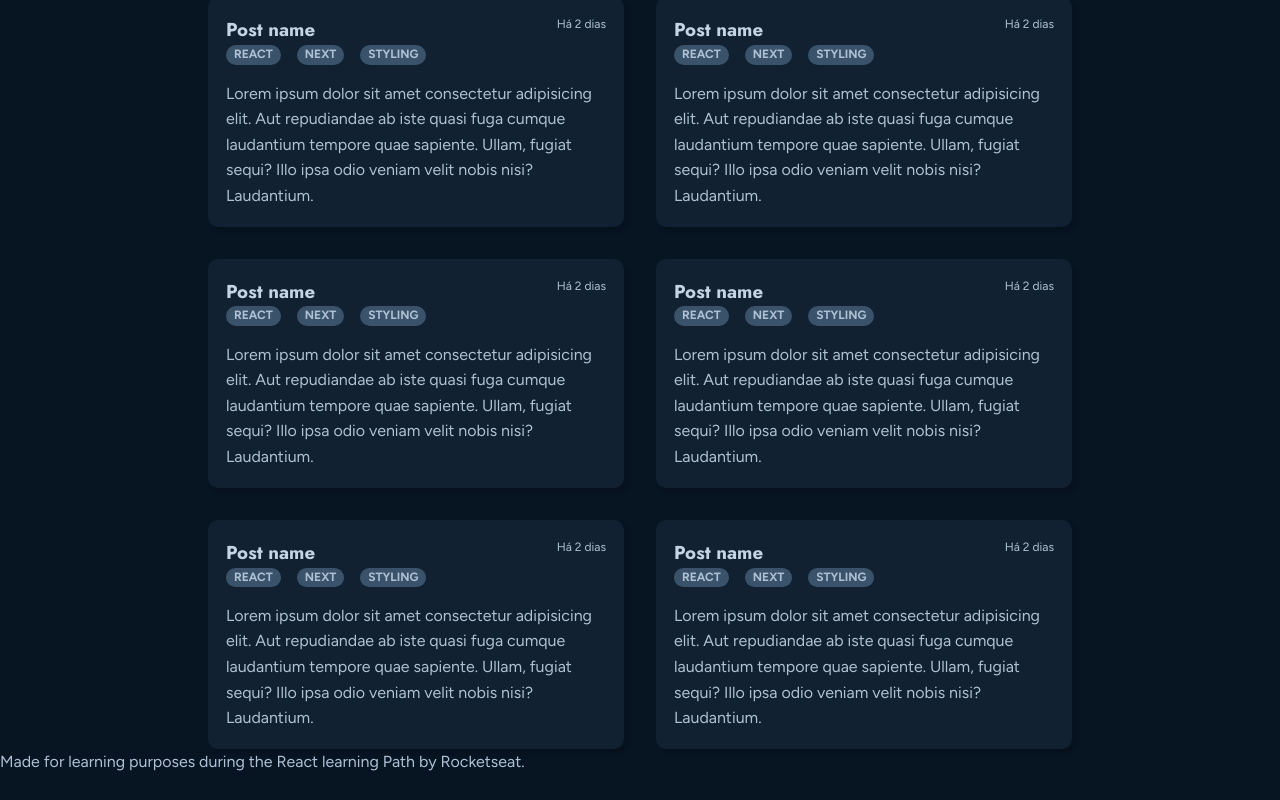
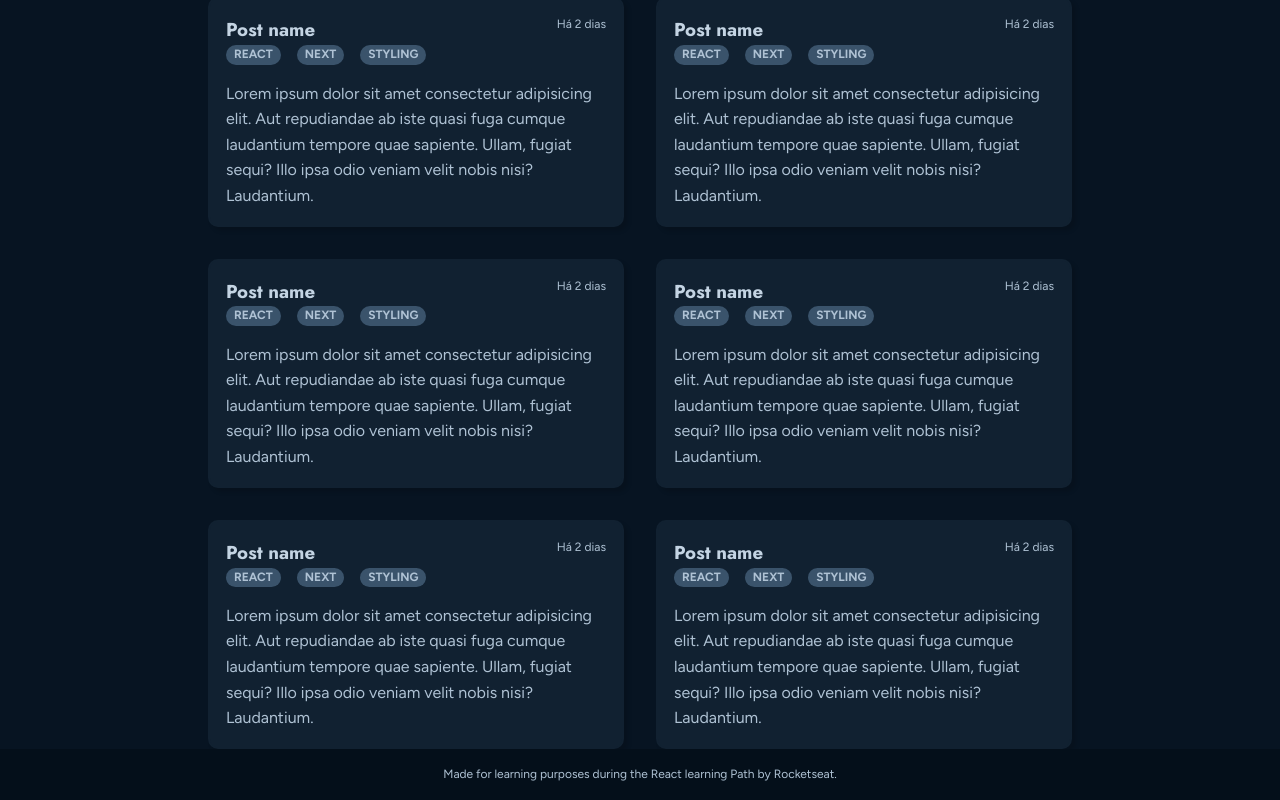
Before and after one commit to joaolavelino/06-ingite-github-blog, a React (Vite) app: page / in a window 1280 px wide. Shown: the part 437-1237 px from the top of the page. Before the commit the page ends 1211 px from the top, so only its background shows below. Built offline with nearby package versions, Linux system fonts and the light colour scheme.

Commit message:
layout update

```diff
--- a/src/layout/DefaultLayout.tsx
+++ b/src/layout/DefaultLayout.tsx
@@ -12,14 +12,23 @@ export const DefaultLayout: React.FC<DefaultLayoutProps> = () => {
       <main className="app-main">
         <Outlet />
       </main>
-      <footer></footer>
+      <footer className="app-footer">
+        <p>
+          Made for learning purposes during the React learning Path by
+          Rocketseat.
+        </p>
+      </footer>
     </LayoutContainer>
   );
 };
 
 const LayoutContainer = styled.div`
+  height: 100vh;
+  display: flex;
+  flex-direction: column;
   .app-header {
     height: 296px;
+    min-height: 296px;
     background-image: url("/Cover.png");
     background-position: center; /* Centers image */
     background-size: cover; /* Fills container */
@@ -31,5 +40,14 @@ const LayoutContainer = styled.div`
   }
   .app-main {
     margin-top: -8rem;
+    flex: 1;
+  }
+  .app-footer {
+    background-color: ${({ theme }) => theme.base.input};
+    padding: 1rem;
+    text-align: center;
+    p {
+      font-size: 0.75rem;
+    }
   }
 `;
--- a/src/pages/Home/index.tsx
+++ b/src/pages/Home/index.tsx
@@ -12,12 +12,6 @@ export const Home: React.FC<HomeProps> = () => {
           <PostList />
         </div>
       </main>
-      <footer>
-        <p>
-          Made for learning purposes during the React learning Path by
-          Rocketseat.
-        </p>
-      </footer>
     </>
   );
 };
```
